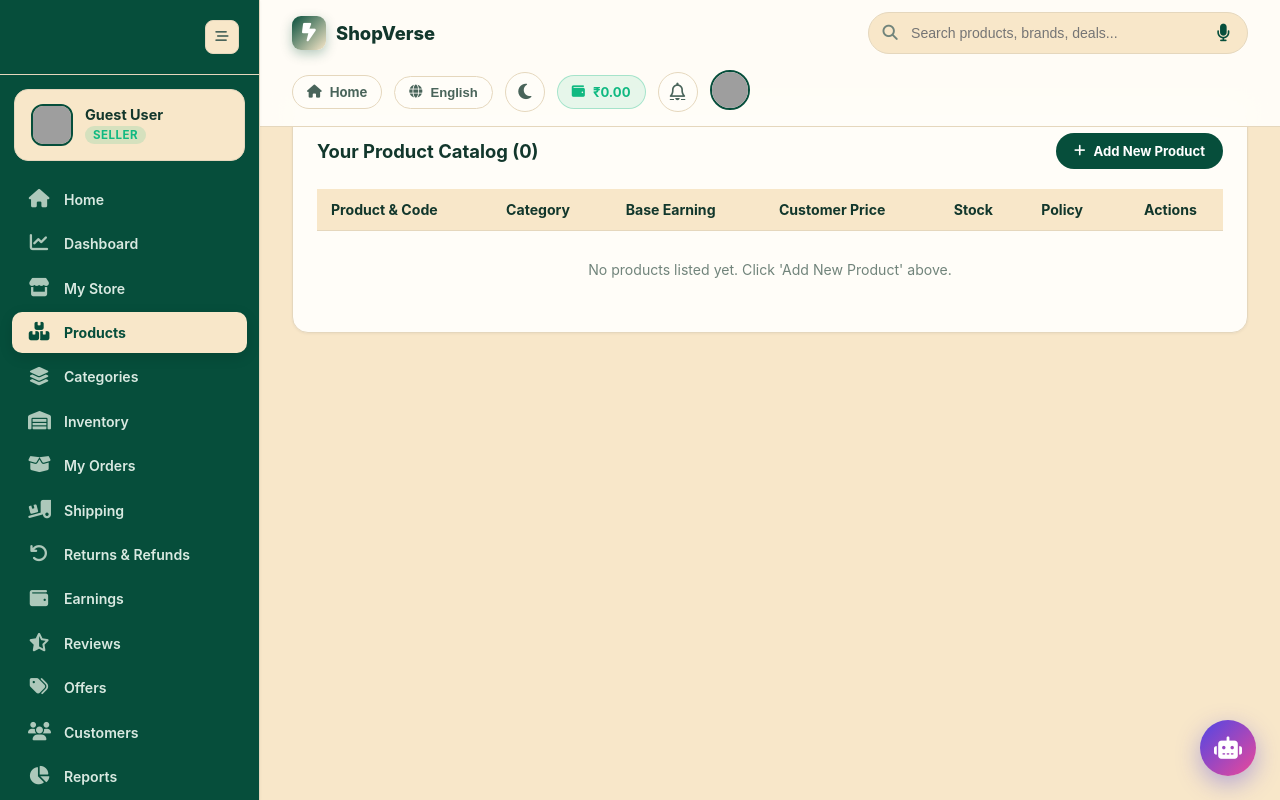
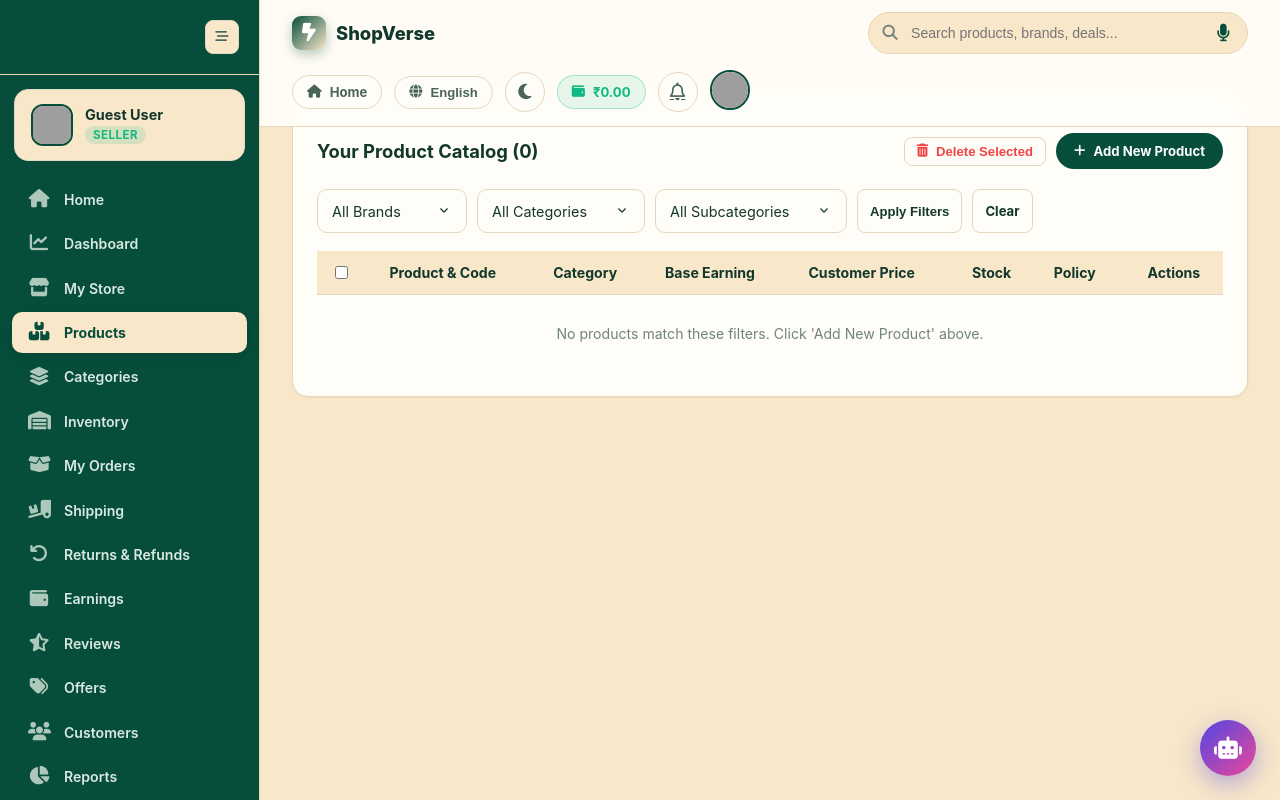
Before and after one commit to amankumarpoddar462-ux/ShopVerse, a Django app: page /seller/products/ in a window 1280 px wide. Run offline with Django 5.2, Linux system fonts and the light colour scheme; data that the repository does not hold is empty; some libraries are stand-ins or nearby versions; grey boxes are pictures that could not be loaded.

Commit message:
Add seller product bulk actions and filters
Co-authored-by: Copilot <223556219+Copilot@users.noreply.github.com>

```diff
--- a/backend/sellers/views.py
+++ b/backend/sellers/views.py
@@ -144,6 +144,16 @@ def products(request):
             for product in matches
         ]})
 
+    category_id = request.GET.get('category', '').strip()
+    subcategory_id = request.GET.get('subcategory', '').strip()
+    brand_id = request.GET.get('brand', '').strip()
+    if category_id.isdigit():
+        my_products = my_products.filter(category_id=category_id)
+    if subcategory_id.isdigit():
+        my_products = my_products.filter(subcategory_id=subcategory_id)
+    if brand_id.isdigit():
+        my_products = my_products.filter(brand_id=brand_id)
+
     if search_term:
         my_products = my_products.filter(
             Q(title__icontains=search_term) |
@@ -154,11 +164,16 @@ def products(request):
             Q(brand__name__icontains=search_term)
         )
 
-    # Delete product handler
     if request.method == "POST" and request.POST.get('action') == 'delete':
-        prod_id = request.POST.get('product_id')
-        Product.objects.filter(id=prod_id, seller=seller).delete()
-        messages.info(request, "Product deleted successfully.")
+        product_ids = request.POST.getlist('product_ids')
+        if not product_ids and request.POST.get('product_id'):
+            product_ids = [request.POST['product_id']]
+        owned_products = Product.objects.filter(seller=seller) if seller else Product.objects.none()
+        deleted_count, _ = owned_products.filter(id__in=product_ids).delete()
+        if deleted_count:
+            messages.success(request, f"{deleted_count} product(s) deleted successfully.")
+        else:
+            messages.error(request, "Select at least one of your products to delete.")
         return redirect("/seller/products/")
 
     context = {
@@ -167,6 +182,14 @@ def products(request):
         'seller': seller,
         'products': my_products,
         'search_query': query,
+        'categories': Category.objects.filter(is_active=True).order_by('name'),
+        'subcategories': SubCategory.objects.select_related('category').filter(category__is_active=True).order_by('name'),
+        'brands': Brand.objects.select_related('subcategory__category').filter(
+            Q(subcategory__isnull=True) | Q(subcategory__category__is_active=True)
+        ).order_by('name'),
+        'selected_category': category_id,
+        'selected_subcategory': subcategory_id,
+        'selected_brand': brand_id,
     }
     return render(request, "seller/products.html", context)
 
--- a/backend/templates/seller/products.html
+++ b/backend/templates/seller/products.html
@@ -10,15 +10,43 @@
         <h3 style="margin: 0; font-size: 1.15rem; font-weight: 700; color: var(--text-primary);">
             Your Product Catalog ({{ products.count }})
         </h3>
-        <a href="/seller/products/add/" class="action-pill-btn" style="background: var(--primary); color: #fff; border: none; text-decoration: none; padding: 10px 18px;">
-            <i class="fa-solid fa-plus"></i> Add New Product
-        </a>
+        <div style="display: flex; align-items: center; gap: 10px; flex-wrap: wrap;">
+            <form id="bulkDeleteForm" method="POST" action="{% url 'seller:products' %}" onsubmit="return confirm('Delete the selected product listings?');">
+                {% csrf_token %}
+                <input type="hidden" name="action" value="delete">
+                <button id="bulkDeleteButton" type="submit" class="btn btn-secondary btn-sm" disabled style="color: #ef4444;">
+                    <i class="fa-solid fa-trash-can"></i> Delete Selected
+                </button>
+            </form>
+            <a href="/seller/products/add/" class="action-pill-btn" style="background: var(--primary); color: #fff; border: none; text-decoration: none; padding: 10px 18px;">
+                <i class="fa-solid fa-plus"></i> Add New Product
+            </a>
+        </div>
     </div>
+
+    <form method="GET" action="{% url 'seller:products' %}" style="display: flex; gap: 10px; flex-wrap: wrap; margin-bottom: 18px;">
+        {% if search_query %}<input type="hidden" name="q" value="{{ search_query }}">{% endif %}
+        <select name="brand" aria-label="Filter by brand" style="padding: 9px 12px; border: 1px solid var(--border-color); border-radius: 8px; background: var(--bg-app); color: var(--text-primary);">
+            <option value="">All Brands</option>
+            {% for brand in brands %}<option value="{{ brand.id }}" {% if selected_brand == brand.id|stringformat:"s" %}selected{% endif %}>{{ brand.name }}</option>{% endfor %}
+        </select>
+        <select name="category" aria-label="Filter by category" style="padding: 9px 12px; border: 1px solid var(--border-color); border-radius: 8px; background: var(--bg-app); color: var(--text-primary);">
+            <option value="">All Categories</option>
+            {% for category in categories %}<option value="{{ category.id }}" {% if selected_category == category.id|stringformat:"s" %}selected{% endif %}>{{ category.name }}</option>{% endfor %}
+        </select>
+        <select name="subcategory" aria-label="Filter by subcategory" style="padding: 9px 12px; border: 1px solid var(--border-color); border-radius: 8px; background: var(--bg-app); color: var(--text-primary);">
+            <option value="">All Subcategories</option>
+            {% for subcategory in subcategories %}<option value="{{ subcategory.id }}" {% if selected_subcategory == subcategory.id|stringformat:"s" %}selected{% endif %}>{{ subcategory.category.name }} / {{ subcategory.name }}</option>{% endfor %}
+        </select>
+        <button type="submit" class="btn btn-secondary btn-sm">Apply Filters</button>
+        <a href="{% url 'seller:products' %}" class="btn btn-secondary btn-sm" style="text-decoration: none;">Clear</a>
+    </form>
 
     <div style="overflow-x: auto;">
         <table style="width: 100%; border-collapse: collapse; font-size: 0.88rem;">
             <thead>
                 <tr style="background: var(--bg-app); text-align: left;">
+                    <th style="padding: 12px 14px; border-bottom: 1px solid var(--border-color);"><input id="selectAllProducts" type="checkbox" aria-label="Select all products"></th>
                     <th style="padding: 12px 14px; border-bottom: 1px solid var(--border-color);">Product & Code</th>
                     <th style="padding: 12px 14px; border-bottom: 1px solid var(--border-color);">Category</th>
                     <th style="padding: 12px 14px; border-bottom: 1px solid var(--border-color);">Base Earning</th>
@@ -31,6 +59,7 @@
             <tbody>
                 {% for p in products %}
                     <tr onclick="if (!event.target.closest('a, button, form')) window.location.href='/seller/products/{{ p.id }}/';" style="border-bottom: 1px solid var(--border-color); cursor: pointer;">
+                        <td style="padding: 12px 14px;"><input class="product-checkbox" type="checkbox" name="product_ids" value="{{ p.id }}" form="bulkDeleteForm" aria-label="Select {{ p.title }}"></td>
                         <td style="padding: 12px 14px; display: flex; align-items: center; gap: 12px;">
                             <img src="{{ p.main_image_url }}" alt="{{ p.title }}" style="width: 48px; height: 48px; object-fit: contain; border-radius: 8px; background: #fff; border: 1px solid var(--border-color);">
                             <div>
@@ -66,11 +95,28 @@
                     </tr>
                 {% empty %}
                     <tr>
-                        <td colspan="7" style="text-align: center; padding: 30px; color: var(--text-muted);">No products listed yet. Click 'Add New Product' above.</td>
+                        <td colspan="8" style="text-align: center; padding: 30px; color: var(--text-muted);">No products match these filters. Click 'Add New Product' above.</td>
                     </tr>
                 {% endfor %}
             </tbody>
         </table>
     </div>
 </div>
+<script>
+    const productCheckboxes = document.querySelectorAll('.product-checkbox');
+    const selectAllProducts = document.getElementById('selectAllProducts');
+    const bulkDeleteButton = document.getElementById('bulkDeleteButton');
+    const updateBulkDeleteState = () => {
+        const selectedCount = document.querySelectorAll('.product-checkbox:checked').length;
+        bulkDeleteButton.disabled = selectedCount === 0;
+        bulkDeleteButton.innerHTML = `<i class="fa-solid fa-trash-can"></i> Delete Selected${selectedCount ? ` (${selectedCount})` : ''}`;
+        selectAllProducts.checked = productCheckboxes.length > 0 && selectedCount === productCheckboxes.length;
+        selectAllProducts.indeterminate = selectedCount > 0 && selectedCount < productCheckboxes.length;
+    };
+    productCheckboxes.forEach((checkbox) => checkbox.addEventListener('change', updateBulkDeleteState));
+    selectAllProducts.addEventListener('change', () => {
+        productCheckboxes.forEach((checkbox) => { checkbox.checked = selectAllProducts.checked; });
+        updateBulkDeleteState();
+    });
+</script>
 {% endblock %}
```
Also changed, not shown: backend/sellers/tests.py (+56 -0 lines).
